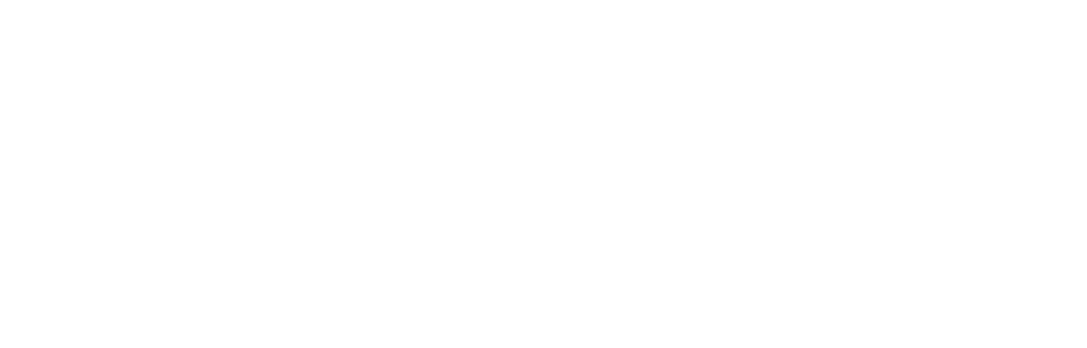
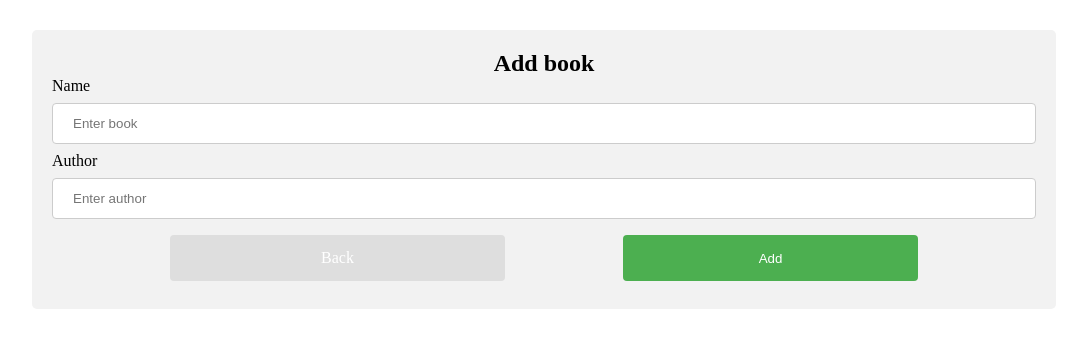
Before and after one commit to nqabao99/Nuxt3-Pinia, a Nuxt app in the folder nuxt3-pinia/: page /book/add in a window 1280 px wide. Before the commit this address had no page. Shown: the top 348 px of the page, without its empty margins (96-1183 px from the left). Built offline with nearby package versions, Linux system fonts and the light colour scheme.

Commit message:
add page add book

```diff
--- /dev/null
+++ b/nuxt3-pinia/components/addBook.vue
@@ -0,0 +1,91 @@
+<template>
+  <div class="dialog">
+    <h2>{{ !bookDetail.id ? "Add book" : "Edit book" }}</h2>
+    <label for="name">Name</label>
+    <input
+      class="textField"
+      type="text"
+      v-model="bookDetail.name"
+      placeholder="Enter book"
+    />
+
+    <label for="author">Author</label>
+    <input
+      class="textField"
+      type="text"
+      v-model="bookDetail.author"
+      placeholder="Enter author"
+    />
+
+    <div class="btn">
+      <nuxt-link to="/book" class="btnSubmit" style="background-color: #dedede">
+        Back
+      </nuxt-link>
+
+      <button
+        class="btnSubmit"
+        @click="
+          !bookDetail.id ? addBook(bookDetail) : editBook(bookDetail, 'submit')
+        "
+      >
+        {{ !bookDetail.id ? "Add" : "Edit" }}
+      </button>
+    </div>
+  </div>
+</template>
+
+<script>
+import { useBooksStore } from "../stores/book";
+import { mapState, mapActions } from "pinia";
+
+export default {
+  computed: {
+    ...mapState(useBooksStore, ["books", "bookDetail"]),
+  },
+  methods: {
+    ...mapActions(useBooksStore, ["removeBook", "addBook", "editBook"]),
+  },
+};
+</script>
+
+<style>
+.dialog {
+  border-radius: 5px;
+  background-color: #f2f2f2;
+}
+
+h2 {
+  text-align: center;
+}
+
+.textField {
+  padding: 12px 20px;
+  margin: 8px 0;
+  display: inline-block;
+  border: 1px solid #ccc;
+  border-radius: 4px;
+  box-sizing: border-box;
+}
+
+.btn {
+  display: flex;
+  justify-content: space-evenly;
+}
+
+.btnSubmit {
+  width: 30% !important;
+  background-color: #4caf50;
+  color: white;
+  padding: 14px 20px;
+  margin: 8px 0;
+  border: none;
+  border-radius: 4px;
+  cursor: pointer;
+  text-align: center;
+  text-decoration: none;
+}
+
+.btnSubmit:hover {
+  background-color: #45a049;
+}
+</style>
--- a/nuxt3-pinia/components/listBook.vue
+++ b/nuxt3-pinia/components/listBook.vue
@@ -2,18 +2,23 @@
   <div>
     <div class="header">
       <h1>List Book</h1>
+      <nuxt-link to="/book/add" class="button" style="background-color: #45a049"
+        >Add</nuxt-link
+      >
     </div>
     <table>
       <tr>
         <th>STT</th>
         <th>Name</th>
+        <th>Author</th>
         <th>Actions</th>
       </tr>
       <tr v-for="(book, index) in books" :key="book.id">
         <td>{{ index + 1 }}</td>
         <td>{{ book.name }}</td>
+        <td>{{ book.author }}</td>
         <td>
-          <button class="button" @click="editBook(book)">Edit</button>
+          <button class="button" @click="edit(book)">Edit</button>
           <button
             class="button"
             style="background-color: #dc3545; margin-left: 20px"
@@ -24,23 +29,6 @@
         </td>
       </tr>
     </table>
-
-    <div class="dialog">
-      <h2>Title</h2>
-      <label for="fname">Name</label>
-      <input type="text" v-model="bookDetail.name" placeholder="Enter book" />
-
-      <button
-        class="btnSubmit"
-        @click="
-          !bookDetail.id
-            ? addBook(bookDetail.name)
-            : editBook(bookDetail, 'submit')
-        "
-      >
-        Add
-      </button>
-    </div>
   </div>
 </template>
 
@@ -49,16 +37,33 @@ import { useBooksStore } from "../stores/book";
 import { mapState, mapActions } from "pinia";
 
 export default {
+  mounted() {
+    this.resetBookDetail();
+  },
   computed: {
     ...mapState(useBooksStore, ["books", "bookDetail"]),
   },
   methods: {
-    ...mapActions(useBooksStore, ["removeBook", "addBook", "editBook"]),
+    ...mapActions(useBooksStore, [
+      "removeBook",
+      "addBook",
+      "editBook",
+      "resetBookDetail",
+    ]),
+    edit(data) {
+      this.editBook(data);
+      useRouter().push({ path: "book/add" });
+    },
   },
 };
 </script>
 
 <style>
+.header {
+  display: flex;
+  justify-content: space-between;
+  align-items: center;
+}
 table {
   border-collapse: collapse;
   width: 100%;
@@ -83,6 +88,7 @@ tr:nth-child(even) {
   text-align: center;
   color: #fff;
   width: 100px;
+  text-decoration: none;
 }
 
 .dialog {
--- /dev/null
+++ b/nuxt3-pinia/pages/book/add.vue
@@ -0,0 +1,3 @@
+<template>
+  <AddBook />
+</template>
--- a/nuxt3-pinia/stores/book.ts
+++ b/nuxt3-pinia/stores/book.ts
@@ -1,50 +1,70 @@
 import { defineStore } from "pinia";
 
 interface TypeBook {
-  id: string;
+  id?: string;
   name: string;
+  author: string;
 }
 
 export const useBooksStore = defineStore("useBooksStore", {
   state: () => {
     return {
-      books: [
-        { id: "1", name: "book 1" },
-        { id: "2", name: "book 2" },
-        { id: "3", name: "book 3" },
-        { id: "4", name: "book 4" },
-      ] as TypeBook[],
+      books: JSON.parse(
+        localStorage.getItem("listBook") as string
+      ) as TypeBook[],
       bookDetail: {
         id: "",
         name: "",
+        author: "",
       } as TypeBook,
     };
   },
   actions: {
-    addBook(data: string) {
-      if (data !== "")
-        this.books = [...this.books, { id: `${new Date()}`, name: data }];
-      this.bookDetail = {
-        id: "",
-        name: "",
-      };
+    addBook(data: TypeBook) {
+      if (data.name !== "" && data.author !== "") {
+        const listBook = [
+          ...this.books,
+          { id: `${new Date()}`, name: data.name, author: data.author },
+        ];
+        localStorage.setItem("listBook", JSON.stringify(listBook));
+        this.books = listBook;
+        this.bookDetail = {
+          id: "",
+          name: "",
+          author: "",
+        };
+      }
     },
     editBook(data: TypeBook, submit: string) {
       if (submit) {
         this.bookDetail = {
           id: "",
           name: "",
+          author: "",
         };
       } else {
         this.bookDetail = { ...this.bookDetail, ...data };
       }
 
-      this.books = [...this.books].map((item) =>
+      const listBook = [...this.books].map((item) =>
         item.id === data.id ? data : item
       );
+      localStorage.setItem("listBook", JSON.stringify(listBook));
+
+      this.books = listBook;
     },
     removeBook(id: string) {
-      this.books = [...this.books].filter((item) => item.id !== id);
+      const listBook = [...this.books].filter((item) => item.id !== id);
+      localStorage.setItem("listBook", JSON.stringify(listBook));
+
+      this.books = listBook;
+    },
+    resetBookDetail() {
+      this.bookDetail = {
+        id: "",
+        name: "",
+        author: "",
+      };
     },
   },
 });
```
